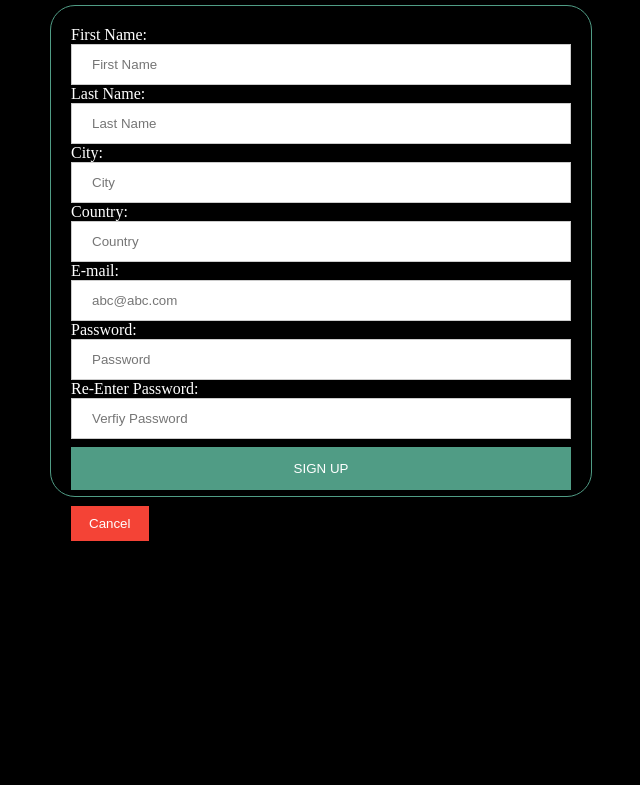
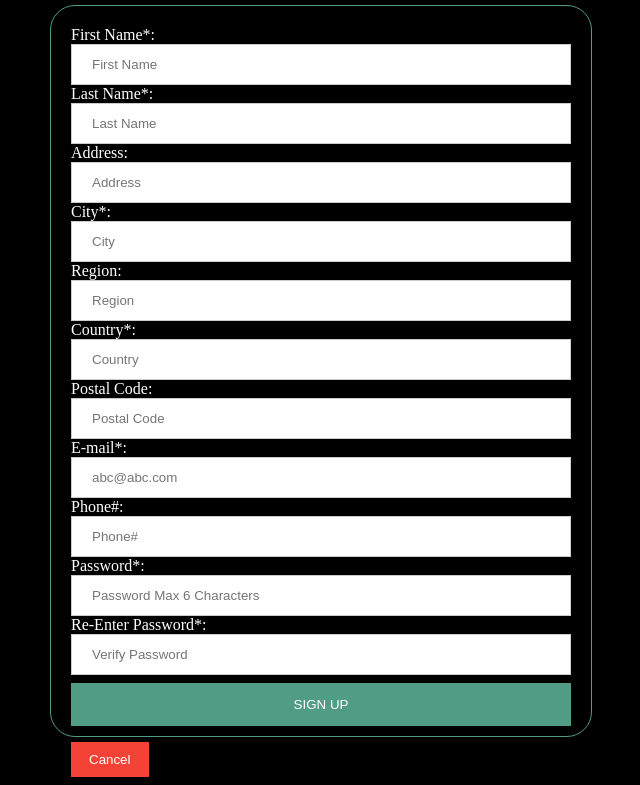
Before and after one commit to AttitudeFever/MRUArtStore, a PHP site: page /registration.php in a window 1280 px wide. Shown: the part 116-901 px from the top of the page, without its empty margins (270-910 px from the left). Before the commit the page ends 657 px from the top, so only its background shows below. Run offline with PHP 8.4, Linux system fonts and the light colour scheme.

Commit message:
registration validation added

```diff
--- a/A2/css/registration.css
+++ b/A2/css/registration.css
@@ -28,6 +28,8 @@
 
 #registerBody h2{
     position: relative;
+    left:-100px;
+    text-align: center;
 }
 
 #logo{
@@ -46,7 +48,7 @@
 
 .RegisterFormBody{
     width: 500px;
-    height: 450px;
+    height: 690px;
     border: 1px solid rgb(80, 156, 133);
     -webkit-border-radius:25px;
     -moz-border-radius:25px;
@@ -57,7 +59,8 @@
 padding: 20px;
 }
 
-#registrationForm input[type=text], #registrationForm input[type=password]{
+#registrationForm input[type=text], #registrationForm input[type=password],
+#registrationForm input[type=tel], #registrationForm input[type=email]{
     width: 100%;
     padding: 12px 20px;
     border: 1px solid #ccc;
@@ -107,12 +110,53 @@ padding: 20px;
     color:rgb(80, 156, 133);
 }
 
+
+#error{
+    color:white;
+    background-color:red;
+    position:absolute;
+    top:0px;
+    left:150px;
+    width: 160px;
+    font-size: 10pt;
+}
+
+#pError{
+    color:white;
+    background-color:red;
+    position: absolute;
+    top:598px;
+    left:160px;
+    font-size: 10pt;
+    width:210px;
+}
+
+#eError{
+    color:white;
+    background-color:red;
+    position:absolute;
+    top:421px;
+    left:80px;
+    width: 80px;
+    font-size: 10pt;
+}
+
+#fError{
+    color:white;
+    background-color:red;
+    position:absolute;
+    top:730px;
+    left:250px;
+    width: 90px;
+    font-size: 10pt;
+}
+
 /*smartphone / tablet look*/
 @media only screen and (max-width: 600px) {
 
 .RegisterFormBody{
     width: 400px;
-    height: 450px;
+    /*height: 450px;*/
     border: 1px solid rgb(80, 156, 133);
     -webkit-border-radius:25px;
     -moz-border-radius:25px;
@@ -124,8 +168,9 @@ padding: 20px;
 }
 
 #registerBody h2{
-    position: relative;
+    left:0px;
     font-size: 10pt;
+
 }
 #logo{
     width:60px;
--- a/A2/css/registration_success.css
+++ b/A2/css/registration_success.css
@@ -0,0 +1,5 @@
+#successBox{
+    backgroundColor: grey;
+    height: 150px;
+    width: 200px;
+}
--- a/A2/registration.php
+++ b/A2/registration.php
@@ -14,17 +14,23 @@
                 <div class = "RegisterFormBody" >
                     <form method = "GET" action="" id="registrationForm">
 
-                            <label>First Name:</label> <input type= "text" name="firstName" id="firstName" placeholder = "First Name"> <br>
-                            <label>Last Name: </label><input type= "text" name="lastName" id="lastName" placeholder = "Last Name"> <br>
-                            <label>City: </label><input type= "text" name="city" id="city" id=city placeholder = "City"> <br>
-                            <label>Country: </label><input type="text" name="country" id="country" placeholder = "Country"> <br>
-                            <label> E-mail:</label> <input type="text" name="e-mail" id="email" placeholder = "abc@abc.com"> <br>
-                            <label> Password: </label><input type="password" name="password" id="password" placeholder = "Password"><br>
-                            <label> Re-Enter Password: </label> <input type="password" name="verifyPassword" id="verifyPassword"  placeholder = "Verfiy Password"> <br>
+                            <label>First Name*:</label> <input type= "text" name="firstName" id="firstName" placeholder = "First Name"> <br>
+                            <label>Last Name*: </label><input type= "text" name="lastName" id="lastName" placeholder = "Last Name"> <br>
+                            <label>Address: </label><input type= "text" name="address" id="address" id="address" placeholder = "Address"> <br>
+                            <label>City*: </label><input type= "text" name="city" id="city" id="city" placeholder = "City"> <br>
+                            <label>Region: </label><input type= "text" name="region" id="region" id="region" placeholder = "Region"> <br>
+                            <label>Country*: </label><input type="text" name="country" id="country" placeholder = "Country"> <br>
+                            <label>Postal Code: </label><input type= "text" name="postal" id="postal" id="postal" placeholder = "Postal Code"> <br>
+                            <label> E-mail*:</label> <input type="email" name="e-mail" id="email" placeholder = "abc@abc.com"> <br>
+                            <label> Phone#:</label> <input type="tel" name="phone" id="phone" placeholder = "Phone#"> <br>
+                            <label> Password*: </label><input type="password" name="password" id="password" placeholder = "Password Max 6 Characters"><br>
+                            <label> Re-Enter Password*: </label> <input type="password" name="verifyPassword" id="verifyPassword"  placeholder = "Verify Password"> <br>
                             <input type="submit" value="SIGN UP" id="signUp" name="signUp">
                             <button id="cancel" type="button">Cancel</button>
-                            <p id='error' style = "color: red"></p>
-                            <p id="eError" style = "color: red"></p>
+                            <p id="error"></p>
+                            <p id="eError"></p>
+                            <p id="pError"></p>
+                            <p id="fError"></p>
 
                     </form>
 
--- a/A2/registration_success.php
+++ b/A2/registration_success.php
@@ -1,3 +1,4 @@
+<?php require_once('services/registration-functionality.php') ?>
 <!DOCTYPE html>
 
 <html lang = "eng">
```
Also changed, not shown: A2/js/registration-functionality.js (+61 -54 lines), A2/services/registration-functionality.php (+2 -8 lines).
